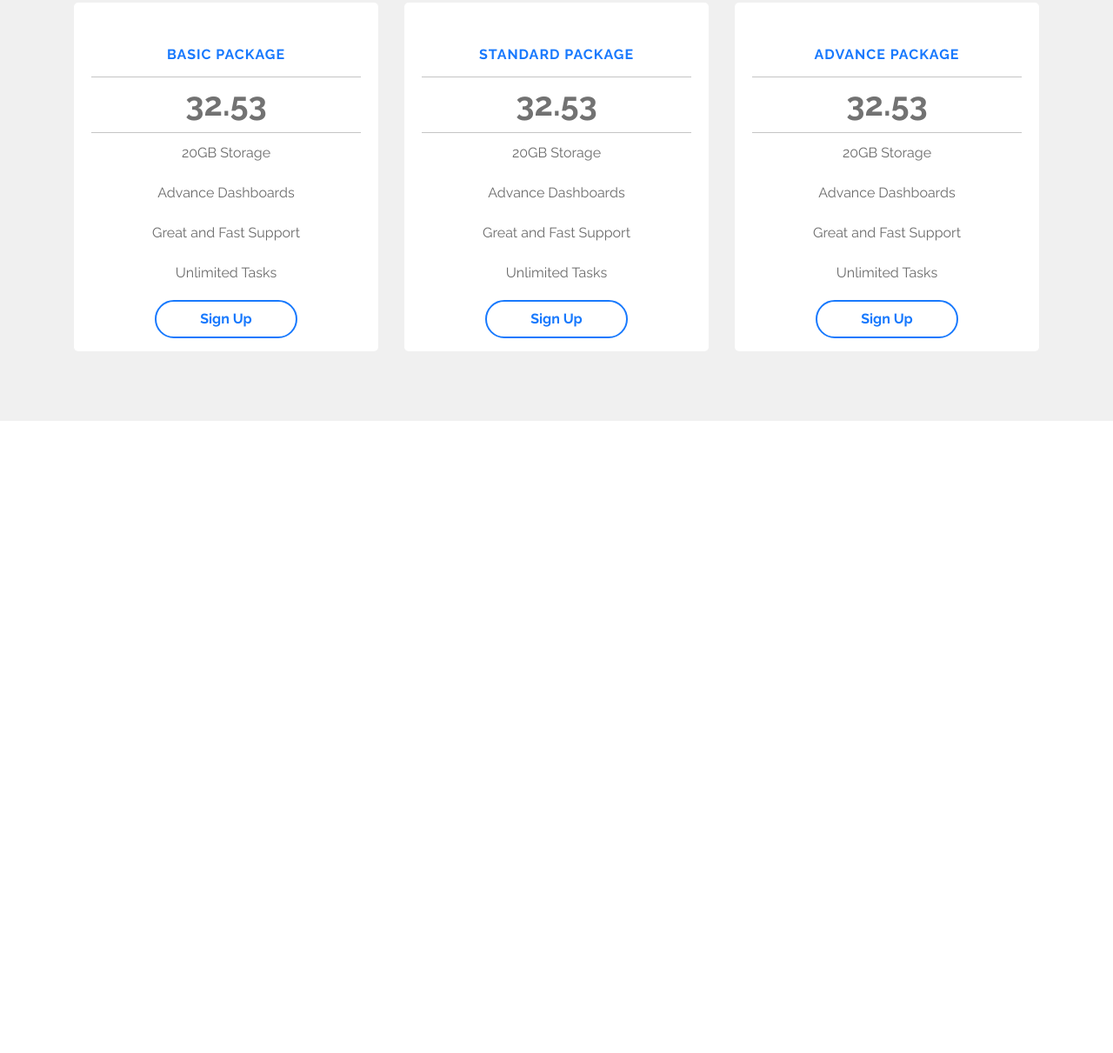
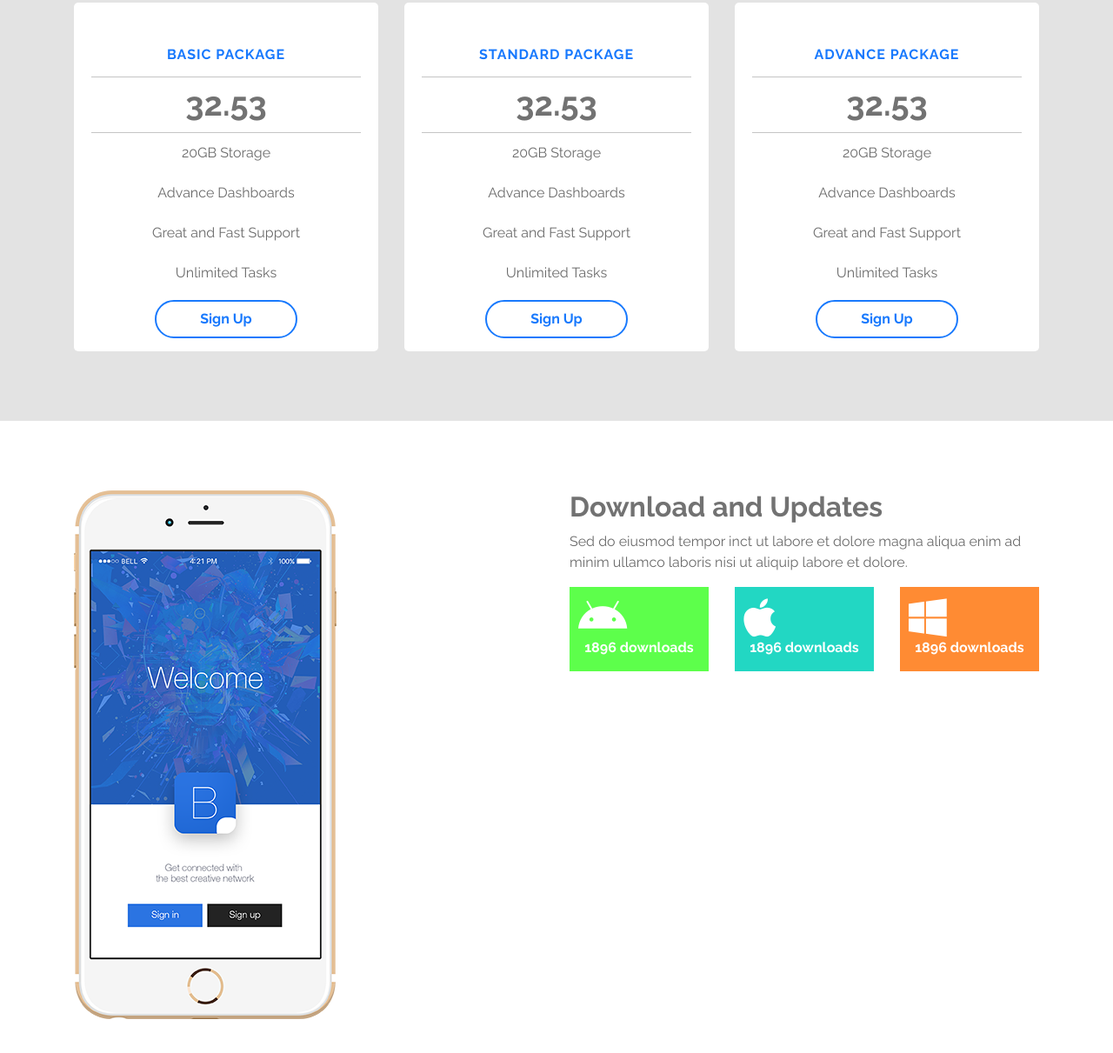
Before and after one commit to mariatrochee/pruebadwii, a plain HTML site: page index.html in a window 1280 px wide. Shown: the part 5358-6569 px from the top of the page at 87% size. Before the commit the page ends 5842 px from the top, so only its background shows below. Drawn offline with nearby package versions, Linux system fonts and the light colour scheme; some packages are replaced by stand-ins of ours; a script that the page names is missing.

Commit message:
Add files via upload

```diff
--- a/css/style.css
+++ b/css/style.css
@@ -306,5 +306,35 @@ h2{
 }
 
 #pricing{
-	background-color: #F0F0F0;
+	background-color: #E3E3E3;
 }
+
+#download h6{
+	font-weight: 600;
+	text-align: center;
+	color: #fff;
+}
+
+#download .fab{
+	text-align: center;
+	font-size: 50px;
+	color: #fff;
+}
+
+#download p{
+	font-size: 16px;
+}
+.tarjetix{
+	background-color: #5DFF4B;
+	padding: 10px 10px;
+}
+
+.tarjetiu{
+	background-color: #22D7C3;
+	padding: 10px 10px;
+}
+
+.tarjetiy{
+	background-color: #FF8B33;
+	padding: 10px 10px;
+}
--- a/index.html
+++ b/index.html
@@ -1,9 +1,3 @@
-<!doctype html>
-<html>
-<head>
-<meta charset="UTF-8">
-<title>index</title>
-</head>
 <!DOCTYPE html>
 <html>
 <head>
@@ -277,6 +271,40 @@
 			</div>
 		</div>
 	</section>
+	<section id="download">
+	<div class="container">
+	<div class="row">
+	<article class="col-md-6 col-sm-12">
+	<img src="img/iphone-6p-gold.png" class="img-fluid" alt="iphone">
+	</article>
+	<article class="col-md-6 col-sm-12">
+	<h2>Download and Updates</h2>
+	<p>Sed do eiusmod tempor inct ut labore et dolore magna aliqua enim ad minim ullamco
+laboris nisi ut aliquip labore et dolore.</p>
+	<div class="row">
+	<article class="col-md-4 col-sm-12 col-xs-12">
+	<div class="tarjetix">
+	<i class="fab fa-android"></i>
+	<h6>1896 downloads</h6>
+	</div>
+	</article>
+	<article class="col-md-4 col-sm-12 col-xs-12">
+	<div class="tarjetiu">
+	<i class="fab fa-apple"></i>
+	<h6>1896 downloads</h6>
+	</div>
+	</article>
+	<article class="col-md-4 col-sm-12 col-xs-12">
+	<div class="tarjetiy">
+	<i class="fab fa-windows"></i>
+	<h6>1896 downloads</h6>
+	</div>
+	</article>
+		</div>
+	</article>
+	</div>
+	</div>
+	</section>
 	<script src="js/jquery.min.js"></script>
     <script src="js/bootstrap.min.js"></script>
 	<script src="js/owl.carousel.min.js"></script>
@@ -305,7 +333,3 @@
 </body>
 
 </html>
-
-<body>
-</body>
-</html>
```
